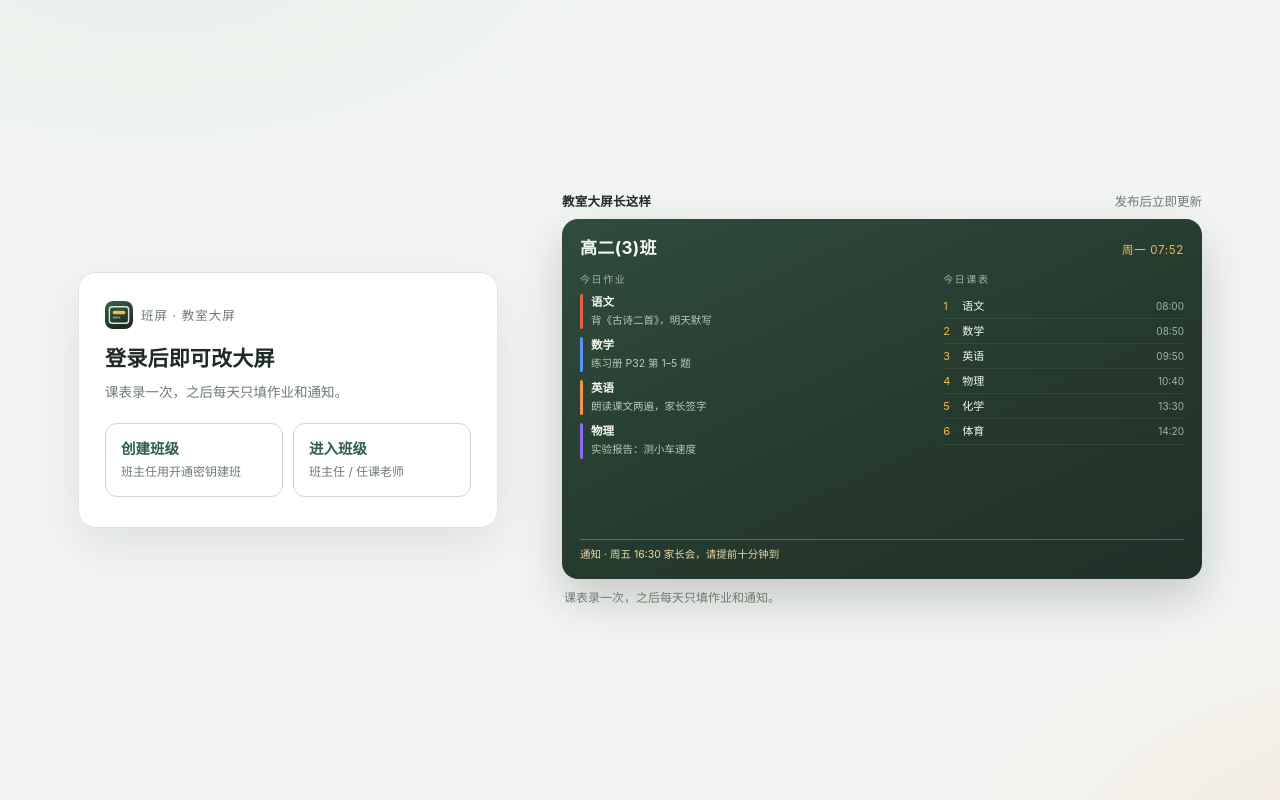
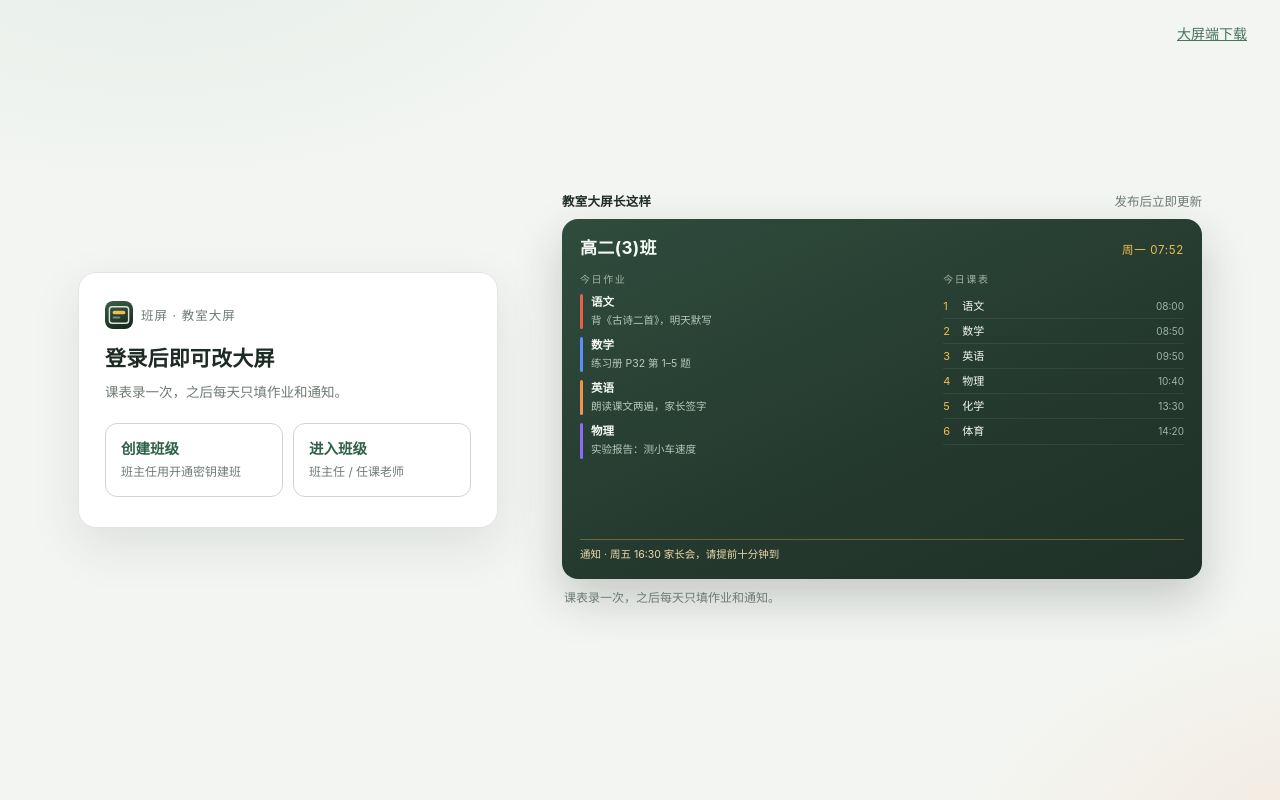
Before and after one commit to JinCV0/banping, a website: page publish-api/public/index.html in a window 1280 px wide. Drawn offline with Linux system fonts and the light colour scheme; no server answers; files whose address does not match are found by name.

Commit message:
老师端右上角加「大屏端下载」入口，仅桌面宽度显示
指向 GitHub Releases 最新版，作为 msi 的第二种下载路径；
登录页与登录后的顶栏各出现一次，≤1100px 不占位。

```diff
--- a/publish-api/public/app.css
+++ b/publish-api/public/app.css
@@ -106,6 +106,13 @@ a { color: var(--brand); }
   color: var(--brand);
 }
 .link:hover { opacity: 1; background: rgba(0, 0, 0, .06); }
+
+/* 大屏端下载：桌面宽度才出现在右上角，手机上不占位 */
+.dl-link { display: none; white-space: nowrap; }
+@media (min-width: 1101px) {
+  .dl-link { display: inline-block; }
+  .login-dl { position: fixed; top: 18px; right: 26px; z-index: 20; }
+}
 
 /* ---------- 分段控件 ---------- */
 
--- a/publish-api/public/index.html
+++ b/publish-api/public/index.html
@@ -30,6 +30,7 @@
       <button type="button" class="link bind-hint" id="bind-hint" hidden>未绑定大屏</button>
       <button type="button" class="link only-narrow" id="preview-toggle">预览</button>
       <button type="button" class="link" id="logout">退出</button>
+      <a class="link dl-link" href="https://github.com/JinCV0/banping/releases/latest" target="_blank" rel="noopener">大屏端下载</a>
     </header>
 
     <div class="workspace">
@@ -65,6 +66,7 @@
 
   <!-- 登录：先选"创建班级 / 进入班级"，进入再分班主任与任课老师 -->
   <section class="login-screen" id="login-screen" hidden>
+    <a class="link dl-link login-dl" href="https://github.com/JinCV0/banping/releases/latest" target="_blank" rel="noopener">大屏端下载</a>
     <div class="login-card">
       <p class="login-brand"><img class="brand-logo" src="icon.svg" alt="" width="28" height="28">班屏 · 教室大屏</p>
       <h1 class="login-title">登录后即可改大屏</h1>
```
